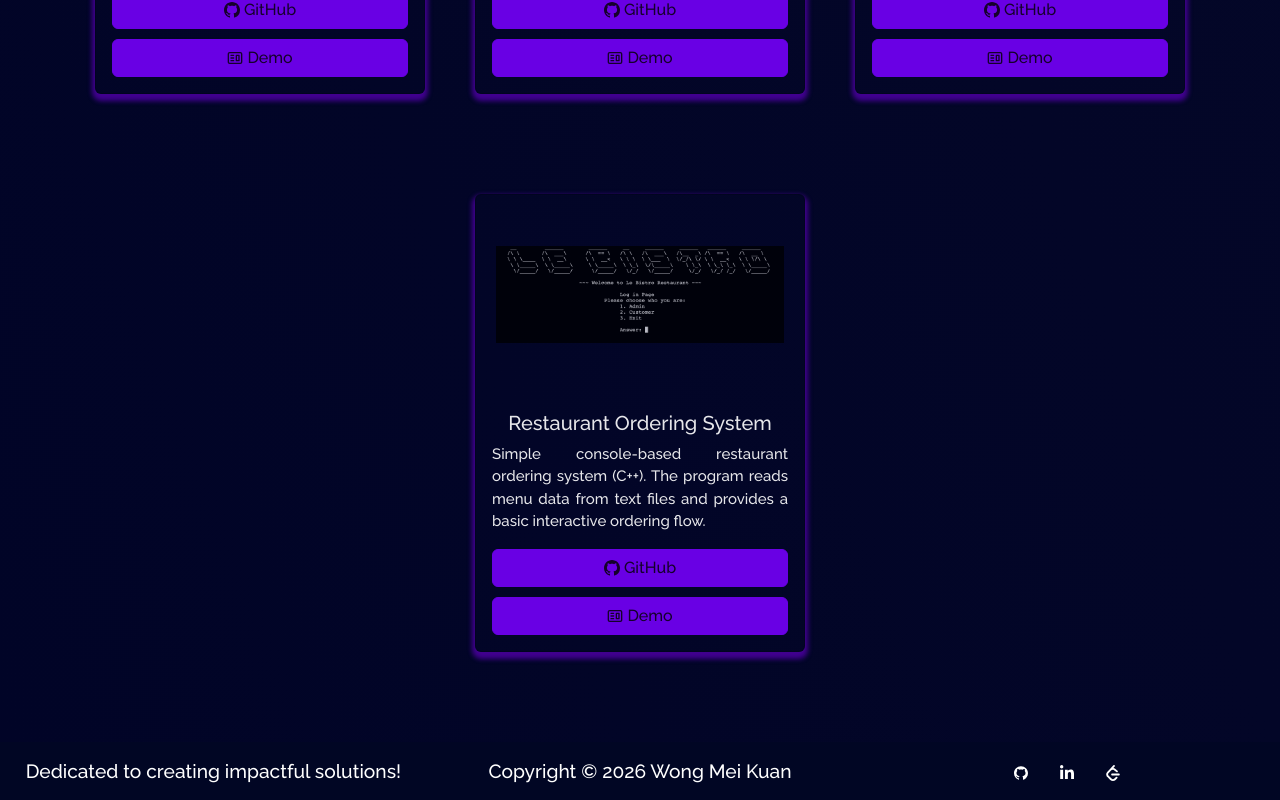
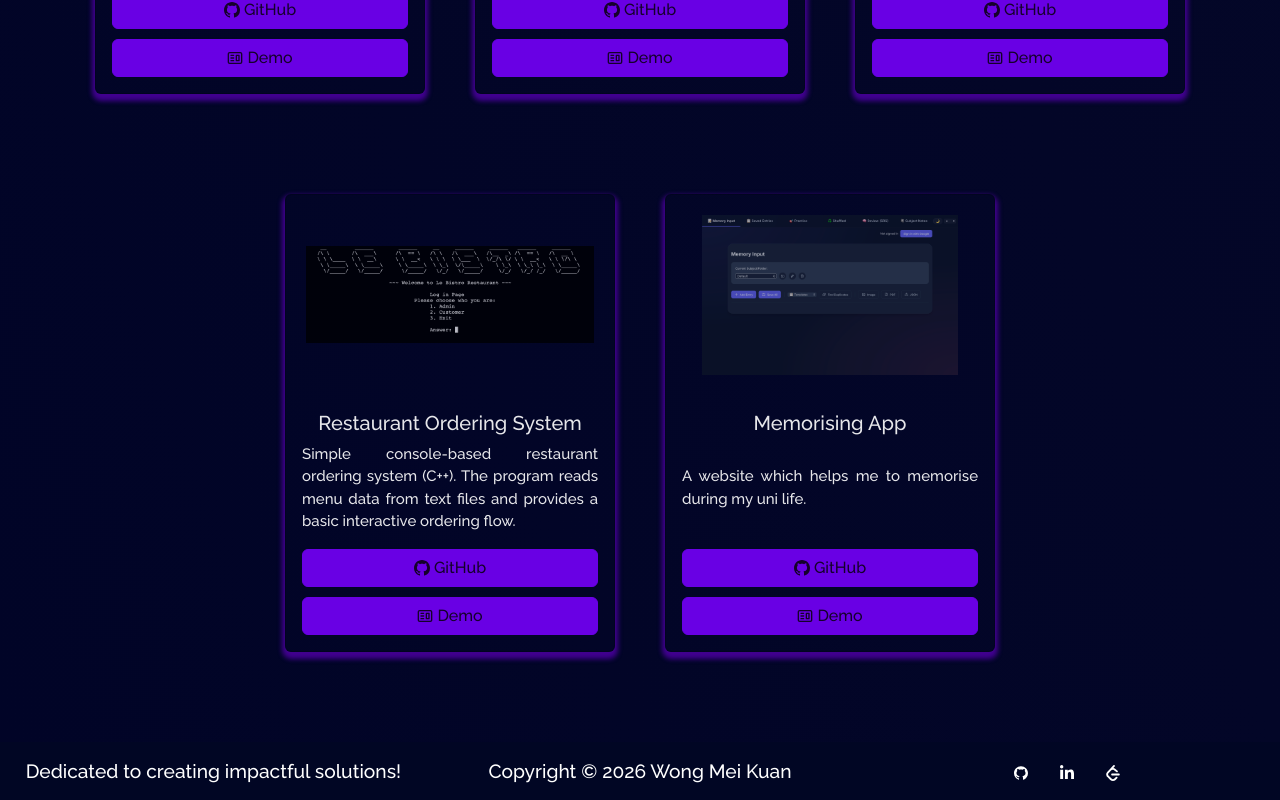
Before and after one commit to MK-0406/Portfolio, a React (Create React App) app: page /project in a window 1280 px wide. Shown: the part 2543-3343 px from the top of the page. Built offline with nearby package versions, Linux system fonts and the light colour scheme.

Commit message:
Add memorising app project

```diff
--- a/src/pages/Projects.jsx
+++ b/src/pages/Projects.jsx
@@ -15,6 +15,7 @@ import studentCourseManagement from "../assets/projects/student-course-managemen
 import studentLinkedList from "../assets/projects/student-linked-list.png";
 import studentBinaryTree from "../assets/projects/student-binary-tree.png";
 import restaurantOrdering from "../assets/projects/restaurant-ordering.png";
+import memorisingApp from "../assets/projects/memorising-app.png";
 
 const Projects = () => {
   return (
@@ -154,6 +155,16 @@ const Projects = () => {
               demoLink="https://onlinegdb.com/SGhyc1F0r"
             />
           </Col>
+          <Col md={4} className="project-card">
+            <ProjectCard
+              imgPath={memorisingApp}
+              isBlog={false}
+              title="Memorising App"
+              description="A website which helps me to memorise during my uni life."
+              ghLink="https://github.com/MK-0406/Memorising-App.git"
+              demoLink="https://mk-0406.github.io/Memorising-App/"
+            />
+          </Col>
         </Row>
       </Container>
     </Container>
```
Also changed, not shown: src/assets/projects/memorising-app.png (added).
